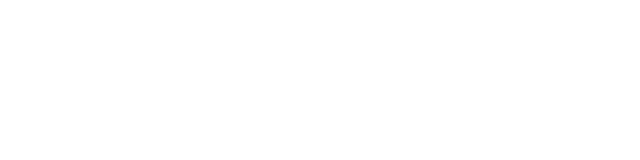
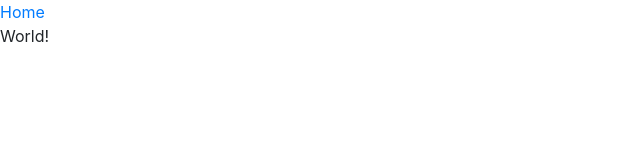
Before and after one commit to IvanaKos/Locaverse-internship-task, a Nuxt app: page /experience in a window 1280 px wide. Before the commit this address had no page. Shown: the top 160 px of the page, without its empty margins (0-640 px from the left). Built offline with nearby package versions, Linux system fonts and the light colour scheme.

Commit message:
chore: add and link experience page

```diff
--- /dev/null
+++ b/pages/experience.vue
@@ -0,0 +1,6 @@
+<template>
+  <div>
+    <NuxtLink to="/">Home</NuxtLink>
+    <p>World!</p>
+  </div>
+</template>
--- a/pages/index.vue
+++ b/pages/index.vue
@@ -1,5 +1,8 @@
 <template>
-  <Tutorial />
+  <div>
+    <NuxtLink to="/experience">Experience</NuxtLink>
+    <p>Hello!</p>
+  </div>
 </template>
 
 <script>
```
